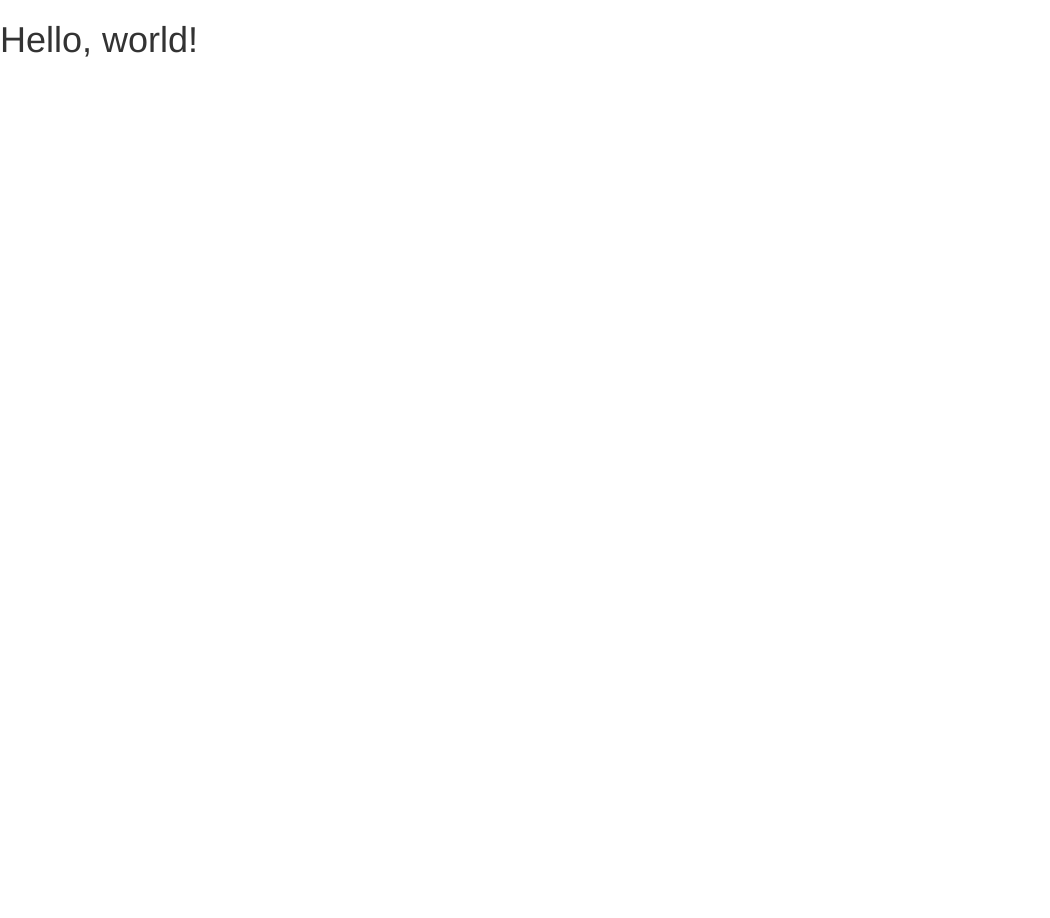
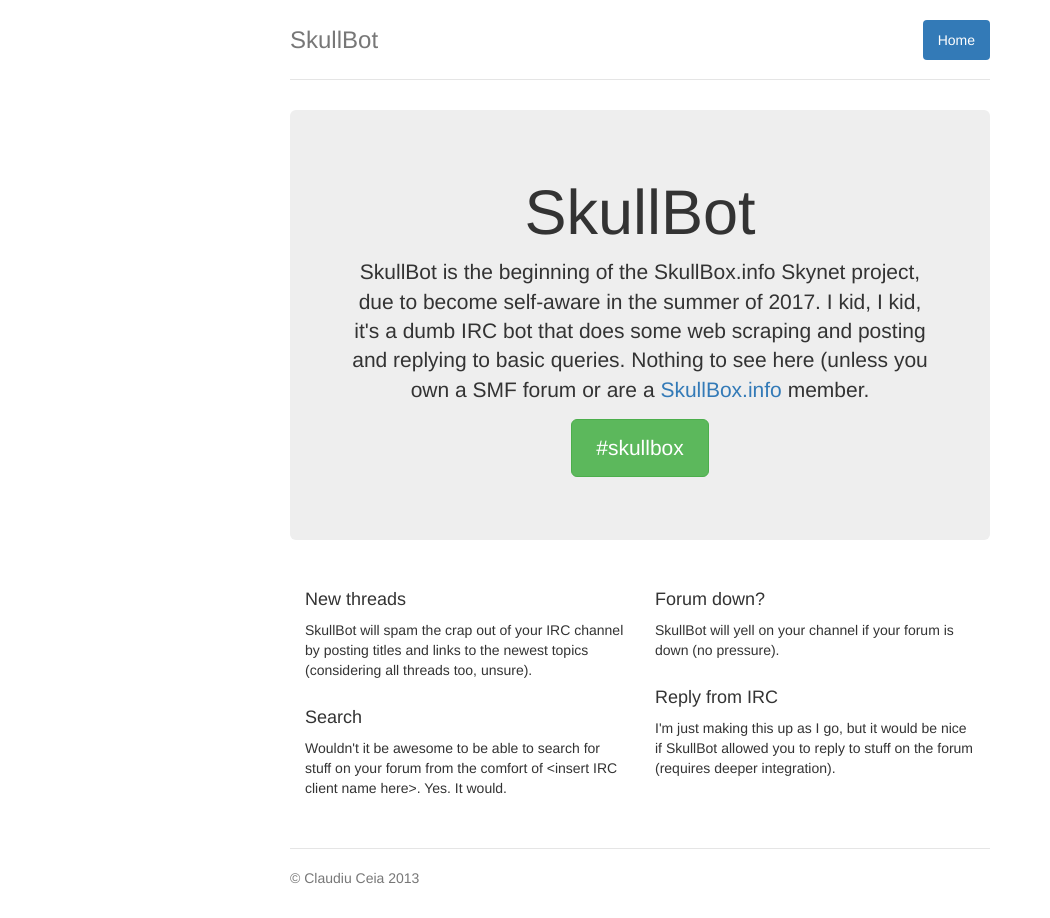
Before and after one commit to ClaudiuC/scrapr-bot, a PHP site: page / in a window 1280 px wide. Before the commit the part shown is almost empty. Shown: the whole page, without its empty margins (0-1050 px from the left). Before the commit the page ends 57 px from the top, so only its background shows below. Run offline with PHP 8.4, Linux system fonts and the light colour scheme; some libraries are stand-ins or nearby versions.

Commit message:
Bootstrap

```diff
--- a/index.php
+++ b/index.php
@@ -1,24 +1,65 @@
+
 <!DOCTYPE html>
-<html>
+<html lang="en">
   <head>
+    <meta charset="utf-8">
+    <meta http-equiv="X-UA-Compatible" content="IE=edge">
+    <meta name="viewport" content="width=device-width, initial-scale=1.0">
+    <meta name="description" content="IRC bot for http://skullbox.info">
+    <meta name="author" content="Claudiu Ceia">
     <title>SkullBot - http://skullbox.info IRC bot</title>
-    <meta name="viewport" content="width=device-width, initial-scale=1.0">
-    <!-- Bootstrap -->
+
+    <!-- Bootstrap core CSS -->
     <link rel="stylesheet" href="//netdna.bootstrapcdn.com/bootstrap/3.0.3/css/bootstrap.min.css">
 
-    <!-- HTML5 Shim and Respond.js IE8 support of HTML5 elements and media queries -->
-    <!-- WARNING: Respond.js doesn't work if you view the page via file:// -->
+    <!-- Custom styles for this template -->
+    <link href="jumbotron-narrow.css" rel="stylesheet">
+
+    <!-- HTML5 shim and Respond.js IE8 support of HTML5 elements and media queries -->
     <!--[if lt IE 9]>
       <script src="https://oss.maxcdn.com/libs/html5shiv/3.7.0/html5shiv.js"></script>
       <script src="https://oss.maxcdn.com/libs/respond.js/1.3.0/respond.min.js"></script>
     <![endif]-->
   </head>
   <body>
-    <h1>Hello, world!</h1>
+    <div class="container">
+      <div class="header">
+        <ul class="nav nav-pills pull-right">
+          <li class="active"><a href="#">Home</a></li>
+        </ul>
+        <h3 class="text-muted">SkullBot</h3>
+      </div>
+      <div class="jumbotron">
+        <h1>SkullBot</h1>
+        <p class="lead">SkullBot is the beginning of the SkullBox.info Skynet project, due to become self-aware in the summer of 2017. I kid, I kid, it's a dumb IRC bot that does some web scraping and posting and replying to basic queries. Nothing to see here (unless you own a SMF forum or are a <a href="http://skullbox.info">SkullBox.info</a> member.
+        <p><a class="btn btn-lg btn-success" href="irc://chat.freenode.net:6667/skullbox" role="button">#skullbox</a></p>
+      </div>
+      <div class="row marketing">
+        <div class="col-lg-6">
+          <h4>New threads</h4>
+          <p>SkullBot will spam the crap out of your IRC channel by posting titles and links to the newest topics (considering all threads too, unsure).</p>
 
-    <!-- jQuery (necessary for Bootstrap's JavaScript plugins) -->
-    <script src="https://code.jquery.com/jquery.js"></script>
-    <!-- Include all compiled plugins (below), or include individual files as needed -->
+          <h4>Search</h4>
+          <p>Wouldn't it be awesome to be able to search for stuff on your forum from the comfort of &lt;insert IRC client name here&gt;. Yes. It would.</p>
+        </div>
+
+        <div class="col-lg-6">
+          <h4>Forum down?</h4>
+          <p>SkullBot will yell on your channel if your forum is down (no pressure). </p>
+
+          <h4>Reply from IRC</h4>
+          <p>I'm just making this up as I go, but it would be nice if SkullBot allowed you to reply to stuff on the forum (requires deeper integration).</p>
+        </div>
+      </div>
+
+      <div class="footer">
+        <p>&copy; Claudiu Ceia 2013</p>
+      </div>
+
+    </div> <!-- /container -->
+    <!-- Bootstrap core JavaScript
+    ================================================== -->
     <script src="//netdna.bootstrapcdn.com/bootstrap/3.0.3/js/bootstrap.min.js"></script>
+    <!-- Placed at the end of the document so the pages load faster -->
   </body>
 </html>
--- /dev/null
+++ b/jumbotron-narrow.css
@@ -0,0 +1,79 @@
+/* Space out content a bit */
+body {
+  padding-top: 20px;
+  padding-bottom: 20px;
+}
+
+/* Everything but the jumbotron gets side spacing for mobile first views */
+.header,
+.marketing,
+.footer {
+  padding-left: 15px;
+  padding-right: 15px;
+}
+
+/* Custom page header */
+.header {
+  border-bottom: 1px solid #e5e5e5;
+}
+/* Make the masthead heading the same height as the navigation */
+.header h3 {
+  margin-top: 0;
+  margin-bottom: 0;
+  line-height: 40px;
+  padding-bottom: 19px;
+}
+
+/* Custom page footer */
+.footer {
+  padding-top: 19px;
+  color: #777;
+  border-top: 1px solid #e5e5e5;
+}
+
+/* Customize container */
+@media (min-width: 768px) {
+  .container {
+    max-width: 730px;
+  }
+}
+.container-narrow > hr {
+  margin: 30px 0;
+}
+
+/* Main marketing message and sign up button */
+.jumbotron {
+  text-align: center;
+  border-bottom: 1px solid #e5e5e5;
+}
+.jumbotron .btn {
+  font-size: 21px;
+  padding: 14px 24px;
+}
+
+/* Supporting marketing content */
+.marketing {
+  margin: 40px 0;
+}
+.marketing p + h4 {
+  margin-top: 28px;
+}
+
+/* Responsive: Portrait tablets and up */
+@media screen and (min-width: 768px) {
+  /* Remove the padding we set earlier */
+  .header,
+  .marketing,
+  .footer {
+    padding-left: 0;
+    padding-right: 0;
+  }
+  /* Space out the masthead */
+  .header {
+    margin-bottom: 30px;
+  }
+  /* Remove the bottom border on the jumbotron for visual effect */
+  .jumbotron {
+    border-bottom: 0;
+  }
+}
```
